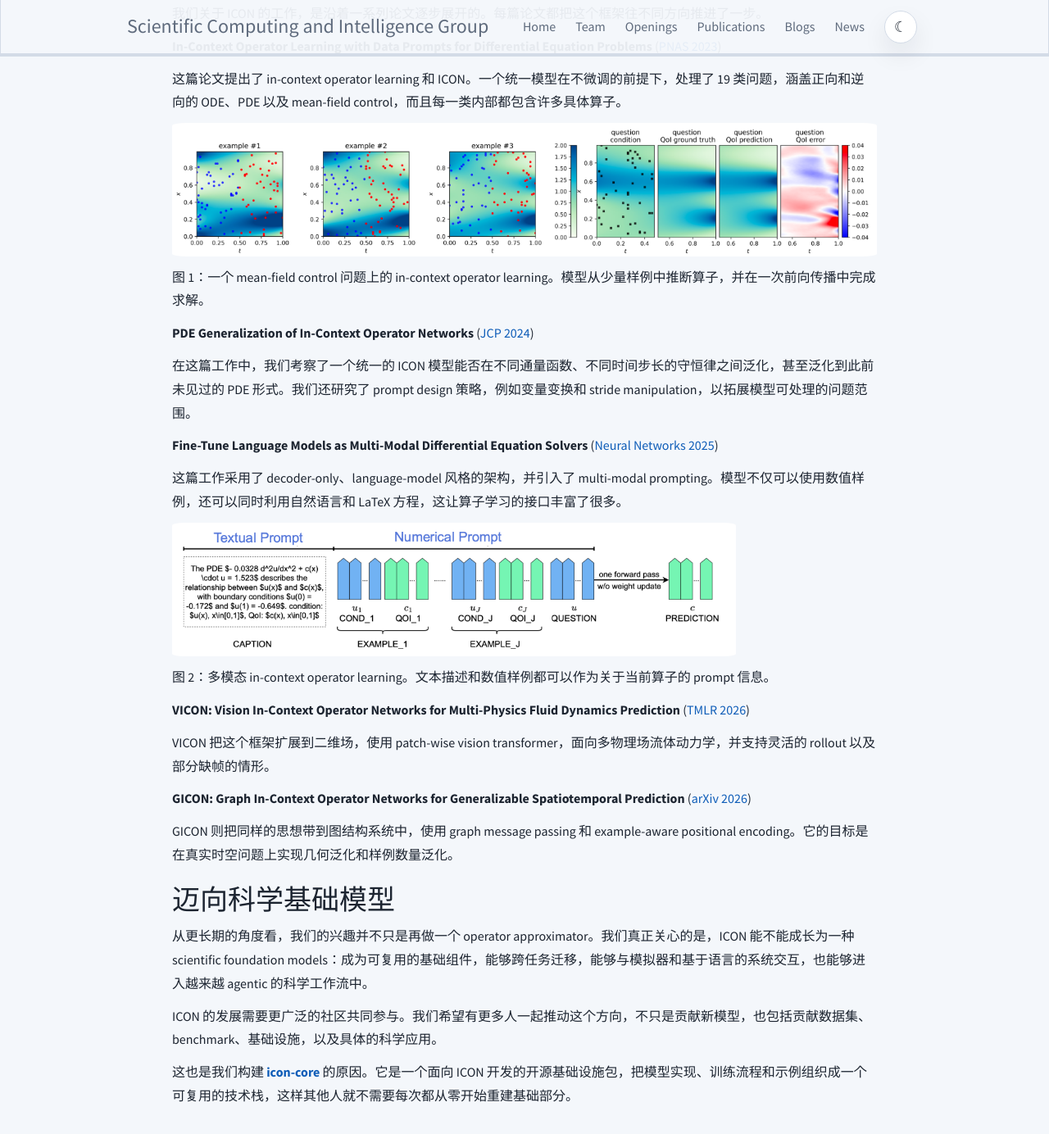
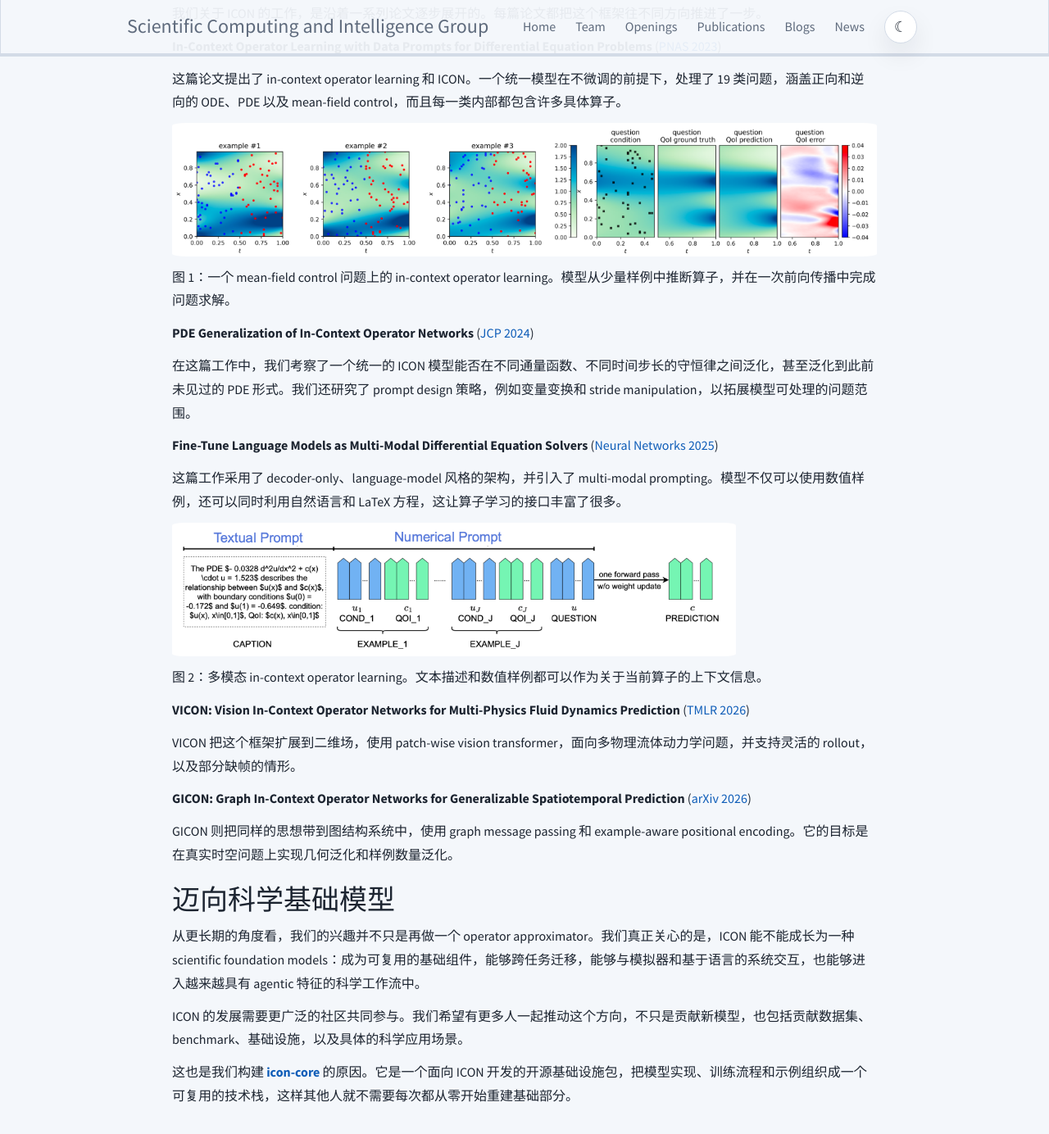
Before and after one commit to scaling-group/scaling-group.github.io, a Jekyll site: the page built from _blogs/2026-03-09-icon-overview-zh.md, in a window 1280 px wide and 1400 px high, scrolled down 1212 px. Shown: the top 1384 px of the window at 82% size. Built offline with Jekyll 4.4.1, drawn with Linux system fonts in a browser that asks for light colours; some of the changed text lies outside the part shown.

Commit message:
Refine Chinese research blog prose

```diff
--- a/_blogs/2026-03-09-icon-overview-zh.md
+++ b/_blogs/2026-03-09-icon-overview-zh.md
@@ -23,22 +23,22 @@
 
 它的前向算子可以写成 $$\mathcal{F}_{f,\tau}[u(0,\cdot)] = u(\tau,\cdot)$$，也可以更紧凑地写成 $$\mathcal{F}_{f,\tau}(u_0) = u_\tau$$。经典数值方法是在给定控制方程之后，通过离散化来逼近这个算子。在固定算子学习里，人们会针对某个特定的 $$f$$ 和 $$\tau$$ 训练一个模型 $$G_\theta$$，使得 $$G_\theta(u_0)\approx \mathcal{F}_{f,\tau}(u_0)$$。如果算子发生变化，通常就需要重新训练一个模型，或者再做一次微调。
 
-ICON 想处理的是另一种情形。我们训练一个统一的模型 $$T_\theta$$，让它面对一族算子，并给它少量 in-context 样例：
+ICON 想处理的是另一种情形。我们训练一个统一的模型 $$T_\theta$$，让它面对一族算子，并给它少量上下文样例：
 
 $$
 \widehat{u}_\tau^{(q)} = T_\theta\!\left(\{(u_0^{(i)},u_\tau^{(i)})\}_{i=1}^{k},\, u_0^{(q)}\right).
 $$
 
-我们希望模型能够从这些样例中推断出当前算子，并立刻把它应用到 query 上。这样一来，模型适应新任务的方式就不再是改权重，而是改 prompt。
+我们希望模型能够从这些样例中推断出当前算子，并立刻把它应用到待求解的问题上。这样一来，模型适应新任务的方式就不再是改权重，而是改上下文。
 
 为什么我们觉得这个方向值得做？
 
 - 一个模型可以表示许多算子，而不是只表示一个。
-- 通过替换 in-context 样例，模型可以即时适应新的任务。
+- 通过替换上下文样例，模型可以即时适应新的任务。
 - 来自不同物理系统的大规模异质数据，不再只是负担，反而可能成为优势。
-- 这种模型开始更像一个可复用的计算单元，可以被放进更大的科学工作流，而不只是一个静态 surrogate。
+- 这种模型开始更像一个可复用的计算单元，可以被放进更大的科学工作流，而不只是一个静态的代理模型。
 
-从更大的脉络来看，我们认为神经方程求解器大致经历了三个阶段。第一阶段关注的是解函数本身的逼近，例如 Physics-Informed Neural Networks。第二阶段转向解算子的逼近，例如 DeepONet 和 Fourier Neural Operator。ICON 可以看作第三阶段的一种早期尝试。在这个阶段里，模型被期待能够跨任务推断和复用算子，而不是只对单个任务做专门化拟合。
+从更大的脉络来看，我们认为神经方程求解器大致经历了三个阶段。第一阶段关注的是解函数本身的逼近，例如 Physics-Informed Neural Networks。第二阶段转向解算子的逼近，例如 DeepONet 和 Fourier Neural Operator。ICON 可以看作第三阶段的一种早期尝试。在这个阶段里，我们期待模型能够跨任务推断和复用算子，而不是只对单个任务做专门化拟合。
 
 ## 一条研究线索
 
@@ -50,7 +50,7 @@
 
 ![]({{ site.url }}{{ site.baseurl }}/images/papers/icon-mfg.png){: style="width: 100%; float: center; margin: 0px"}
 
-图 1：一个 mean-field control 问题上的 in-context operator learning。模型从少量样例中推断算子，并在一次前向传播中完成求解。
+图 1：一个 mean-field control 问题上的 in-context operator learning。模型从少量样例中推断算子，并在一次前向传播中完成问题求解。
 
 **PDE Generalization of In-Context Operator Networks** ([JCP 2024](https://www.sciencedirect.com/science/article/pii/S0021999124006272))
 
@@ -62,11 +62,11 @@
 
 ![]({{ site.url }}{{ site.baseurl }}/images/papers/icon-multi-modal_numerical.png){: style="width: 80%; float: center; margin: 0px"}
 
-图 2：多模态 in-context operator learning。文本描述和数值样例都可以作为关于当前算子的 prompt 信息。
+图 2：多模态 in-context operator learning。文本描述和数值样例都可以作为关于当前算子的上下文信息。
 
 **VICON: Vision In-Context Operator Networks for Multi-Physics Fluid Dynamics Prediction** ([TMLR 2026](https://arxiv.org/pdf/2411.16063))
 
-VICON 把这个框架扩展到二维场，使用 patch-wise vision transformer，面向多物理场流体动力学，并支持灵活的 rollout 以及部分缺帧的情形。
+VICON 把这个框架扩展到二维场，使用 patch-wise vision transformer，面向多物理流体动力学问题，并支持灵活的 rollout，以及部分缺帧的情形。
 
 **GICON: Graph In-Context Operator Networks for Generalizable Spatiotemporal Prediction** ([arXiv 2026](https://arxiv.org/abs/2603.12725v3))
 
@@ -74,8 +74,8 @@
 
 ## 迈向科学基础模型
 
-从更长期的角度看，我们的兴趣并不只是再做一个 operator approximator。我们真正关心的是，ICON 能不能成长为一种 scientific foundation models：成为可复用的基础组件，能够跨任务迁移，能够与模拟器和基于语言的系统交互，也能够进入越来越 agentic 的科学工作流中。
+从更长期的角度看，我们的兴趣并不只是再做一个 operator approximator。我们真正关心的是，ICON 能不能成长为一种 scientific foundation models：成为可复用的基础组件，能够跨任务迁移，能够与模拟器和基于语言的系统交互，也能够进入越来越具有 agentic 特征的科学工作流中。
 
-ICON 的发展需要更广泛的社区共同参与。我们希望有更多人一起推动这个方向，不只是贡献新模型，也包括贡献数据集、benchmark、基础设施，以及具体的科学应用。
+ICON 的发展需要更广泛的社区共同参与。我们希望有更多人一起推动这个方向，不只是贡献新模型，也包括贡献数据集、benchmark、基础设施，以及具体的科学应用场景。
 
 这也是我们构建 [**icon-core**](https://github.com/scaling-group/icon-core) 的原因。它是一个面向 ICON 开发的开源基础设施包，把模型实现、训练流程和示例组织成一个可复用的技术栈，这样其他人就不需要每次都从零开始重建基础部分。
```
Also changed, not shown: _blogs/2026-03-09-research-path-zh.md (+6 -6 lines).
